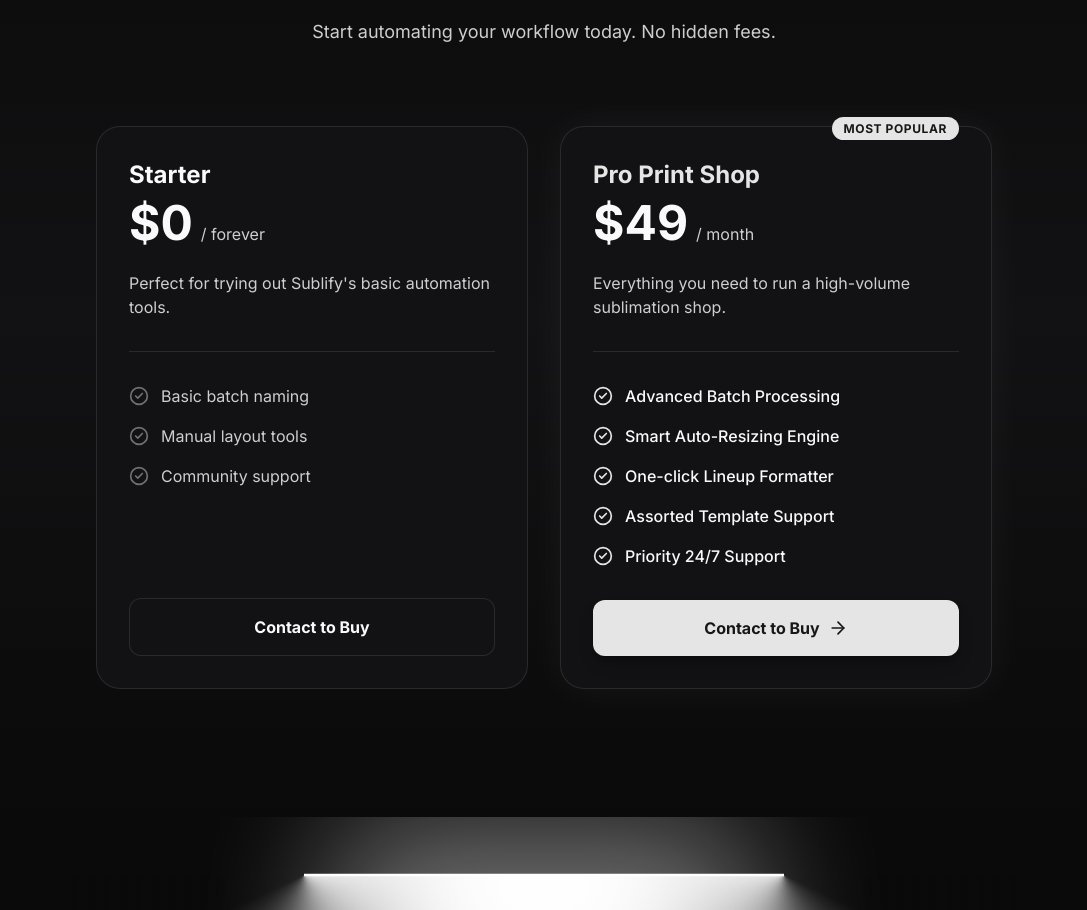
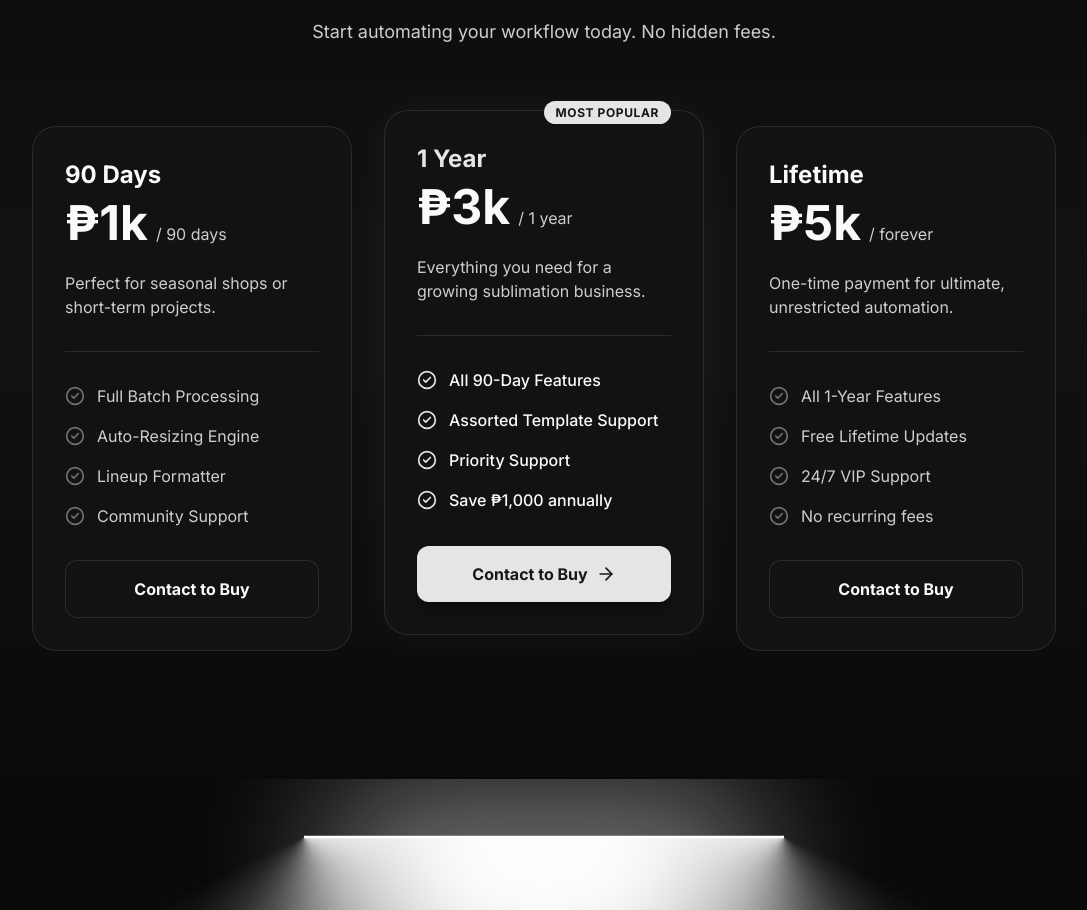
Before and after one commit to Malphite31/sublify-website, a React (Vite) app: page / in a window 1280 px wide. Shown: the part 1652-2562 px from the top of the page, without its empty margins (96-1183 px from the left). Built offline with nearby package versions, Linux system fonts and the light colour scheme.

Commit message:
Update pricing to 3 tiers in Pesos

```diff
--- a/src/App.tsx
+++ b/src/App.tsx
@@ -139,50 +139,49 @@
             </p>
           </div>
 
-          <div className="grid grid-cols-1 md:grid-cols-2 gap-8 max-w-4xl mx-auto">
-            {/* Free Tier */}
+          <div className="grid grid-cols-1 md:grid-cols-3 gap-8 max-w-6xl mx-auto">
+            {/* 90 Days Tier */}
             <div className="rounded-3xl p-8 bg-surface border border-border backdrop-blur-xl flex flex-col">
-              <h3 className="text-2xl font-bold text-foreground mb-2">Starter</h3>
+              <h3 className="text-2xl font-bold text-foreground mb-2">90 Days</h3>
               <div className="flex items-baseline gap-2 mb-6">
-                <span className="text-5xl font-black text-foreground">$0</span>
-                <span className="text-muted-foreground">/ forever</span>
+                <span className="text-5xl font-black text-foreground">₱1k</span>
+                <span className="text-muted-foreground">/ 90 days</span>
               </div>
-              <p className="text-muted-foreground mb-8 pb-8 border-b border-border">Perfect for trying out Sublify's basic automation tools.</p>
+              <p className="text-muted-foreground mb-8 pb-8 border-b border-border">Perfect for seasonal shops or short-term projects.</p>
 
               <ul className="flex flex-col gap-4 mb-8 flex-grow">
-                {['Basic batch naming', 'Manual layout tools', 'Community support'].map(feature => (
+                {['Full Batch Processing', 'Auto-Resizing Engine', 'Lineup Formatter', 'Community Support'].map(feature => (
                   <li key={feature} className="flex items-center gap-3 text-muted-foreground">
                     <CheckCircle2 className="h-5 w-5 text-muted-foreground opacity-50" />
                     <span>{feature}</span>
                   </li>
                 ))}
               </ul>
-              <a href="https://facebook.com/djbenzzmc" target="_blank" rel="noopener noreferrer" className="block">
+              <a href="https://facebook.com/djbenzzmc" target="_blank" rel="noopener noreferrer" className="block mt-auto">
                 <button className="w-full py-4 rounded-xl font-bold text-foreground bg-surface hover:bg-surface/80 border border-border flex items-center justify-center gap-2 transition-colors">
                   Contact to Buy
                 </button>
               </a>
             </div>
 
-            {/* Pro Tier */}
-            <div className="rounded-3xl p-8 bg-surface border border-primary/30 backdrop-blur-xl flex flex-col relative shadow-[0_0_40px_rgba(255,255,255,0.05)]">
+            {/* 1 Year Tier */}
+            <div className="rounded-3xl p-8 bg-surface border border-primary/30 backdrop-blur-xl flex flex-col relative shadow-[0_0_40px_rgba(255,255,255,0.05)] md:-translate-y-4">
               <div className="absolute top-0 right-8 transform -translate-y-1/2">
                 <span className="bg-primary text-primary-foreground text-xs font-bold px-3 py-1 rounded-full uppercase tracking-wider">Most Popular</span>
               </div>
-              <h3 className="text-2xl font-bold text-primary mb-2">Pro Print Shop</h3>
+              <h3 className="text-2xl font-bold text-primary mb-2">1 Year</h3>
               <div className="flex items-baseline gap-2 mb-6">
-                <span className="text-5xl font-black text-foreground">$49</span>
-                <span className="text-muted-foreground">/ month</span>
+                <span className="text-5xl font-black text-foreground">₱3k</span>
+                <span className="text-muted-foreground">/ 1 year</span>
               </div>
-              <p className="text-muted-foreground mb-8 pb-8 border-b border-border">Everything you need to run a high-volume sublimation shop.</p>
+              <p className="text-muted-foreground mb-8 pb-8 border-b border-border">Everything you need for a growing sublimation business.</p>
 
               <ul className="flex flex-col gap-4 mb-8 flex-grow">
                 {[
-                  'Advanced Batch Processing',
-                  'Smart Auto-Resizing Engine',
-                  'One-click Lineup Formatter',
+                  'All 90-Day Features',
                   'Assorted Template Support',
-                  'Priority 24/7 Support'
+                  'Priority Support',
+                  'Save ₱1,000 annually'
                 ].map(feature => (
                   <li key={feature} className="flex items-center gap-3 text-foreground">
                     <CheckCircle2 className="h-5 w-5 text-primary" />
@@ -190,10 +189,39 @@
                   </li>
                 ))}
               </ul>
-              <a href="https://facebook.com/djbenzzmc" target="_blank" rel="noopener noreferrer" className="block">
+              <a href="https://facebook.com/djbenzzmc" target="_blank" rel="noopener noreferrer" className="block mt-auto">
                 <button className="w-full py-4 rounded-xl font-bold text-primary-foreground bg-primary hover:opacity-90 shadow-lg shadow-black/25 flex items-center justify-center gap-2 transition-colors">
                   Contact to Buy
                   <ArrowRight className="w-5 h-5" />
+                </button>
+              </a>
+            </div>
+
+            {/* Lifetime Tier */}
+            <div className="rounded-3xl p-8 bg-surface border border-border backdrop-blur-xl flex flex-col">
+              <h3 className="text-2xl font-bold text-foreground mb-2">Lifetime</h3>
+              <div className="flex items-baseline gap-2 mb-6">
+                <span className="text-5xl font-black text-foreground">₱5k</span>
+                <span className="text-muted-foreground">/ forever</span>
+              </div>
+              <p className="text-muted-foreground mb-8 pb-8 border-b border-border">One-time payment for ultimate, unrestricted automation.</p>
+
+              <ul className="flex flex-col gap-4 mb-8 flex-grow">
+                {[
+                  'All 1-Year Features',
+                  'Free Lifetime Updates',
+                  '24/7 VIP Support',
+                  'No recurring fees'
+                ].map(feature => (
+                  <li key={feature} className="flex items-center gap-3 text-muted-foreground">
+                    <CheckCircle2 className="h-5 w-5 text-muted-foreground opacity-50" />
+                    <span>{feature}</span>
+                  </li>
+                ))}
+              </ul>
+              <a href="https://facebook.com/djbenzzmc" target="_blank" rel="noopener noreferrer" className="block mt-auto">
+                <button className="w-full py-4 rounded-xl font-bold text-foreground bg-surface hover:bg-surface/80 border border-border flex items-center justify-center gap-2 transition-colors">
+                  Contact to Buy
                 </button>
               </a>
             </div>
```
